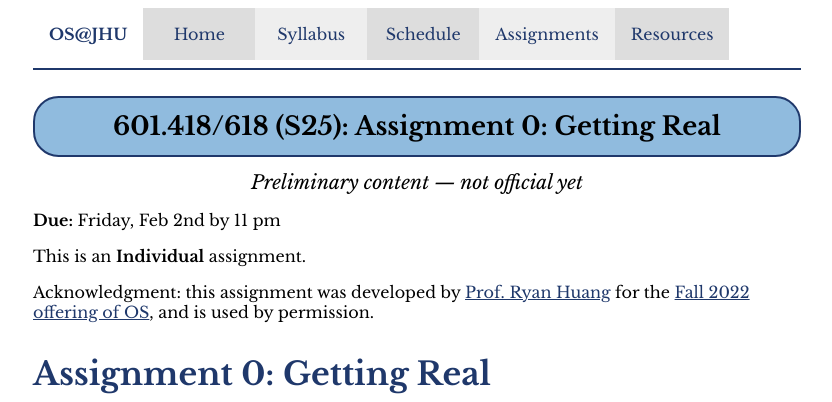
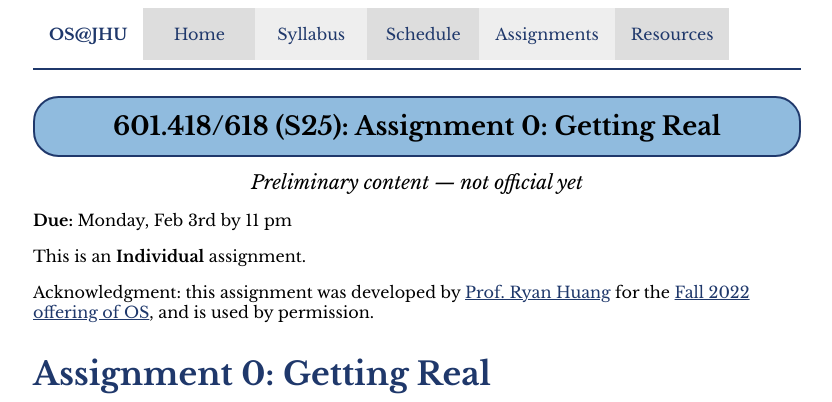
Before and after one commit to jhuopsys/spring2025, a Jekyll site: the page built from assign/assign00.md, in a window 1280 px wide and 900 px high. Shown: the top 402 px of the window, without its empty margins (223-1055 px from the left). Built offline with Jekyll 4.4.1, drawn with Linux system fonts in a browser that asks for light colours.

Commit message:
correct due date

```diff
--- a/assign/assign00.md
+++ b/assign/assign00.md
@@ -3,7 +3,7 @@ layout: default
 title: "Assignment 0: Getting Real"
 ---
 
-**Due:** Friday, Feb 2nd by 11 pm
+**Due:** Monday, Feb 3rd by 11 pm
 
 This is an **Individual** assignment.
 
```
